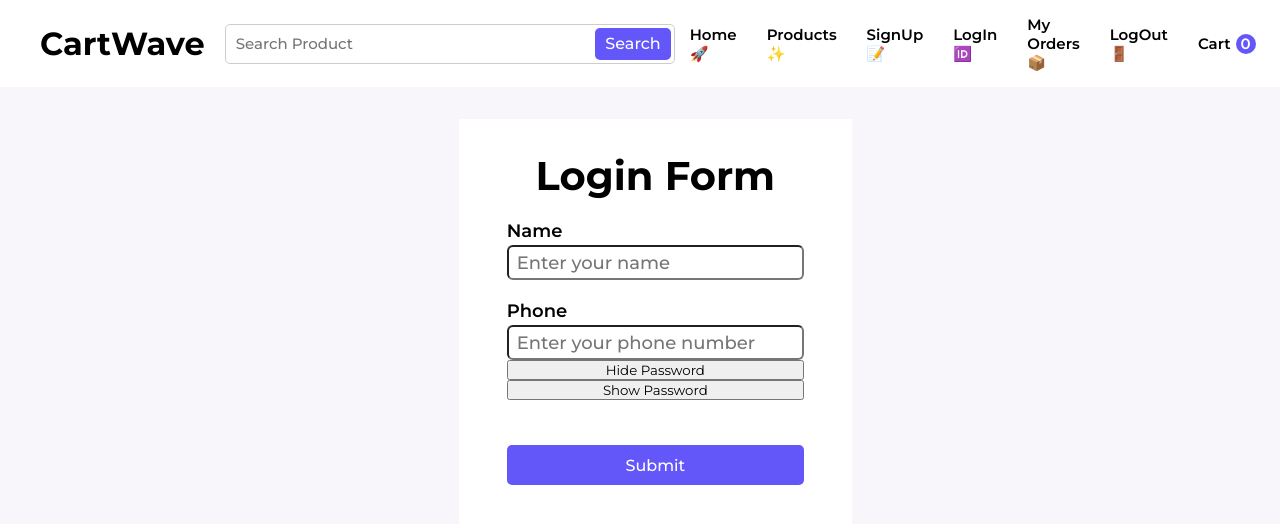
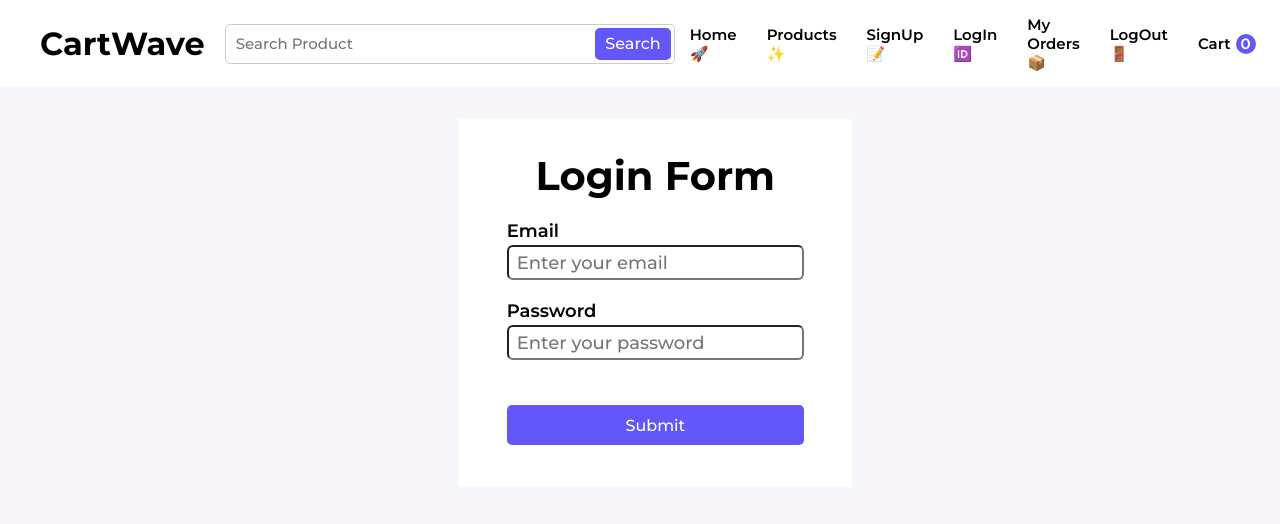
Before and after one commit to faisalkhandev/cartwave-e-commerce-web-app-, a React (Vite) app: page / in a window 1280 px wide. Shown: the top 524 px of the page. Built offline with nearby package versions, Linux system fonts and the light colour scheme.

Commit message:
feat: login form validation

```diff
--- a/package.json
+++ b/package.json
@@ -11,7 +11,8 @@
   },
   "dependencies": {
     "react": "^18.2.0",
-    "react-dom": "^18.2.0"
+    "react-dom": "^18.2.0",
+    "react-hook-form": "^7.43.9"
   },
   "devDependencies": {
     "@types/react": "^18.2.15",
--- a/src/components/Authentication/Login.jsx
+++ b/src/components/Authentication/Login.jsx
@@ -1,43 +1,45 @@
-import { useRef } from "react";
+import { useForm } from "react-hook-form";
+
 import "./Login.css";
 
 const Login = () => {
-  const passwordRef = useRef(null);
+  const { register, handleSubmit, formState } = useForm();
+  console.log(formState.errors);
   return (
     <section className="align_center form_page">
-      <form className="authentication_form">
+      <form className="authentication_form" onSubmit={handleSubmit()}>
         <h2>Login Form </h2>
         <div className="form_inputs">
           <div>
-            <label htmlFor="name">Name</label>
+            <label htmlFor="email">Email</label>
             <input
               type="text"
-              id="name"
+              id="email"
               className="form_text_input"
-              placeholder="Enter your name"
+              placeholder="Enter your email"
+              {...register("email", {
+                required: true,
+              })}
             />
+            {formState.errors.email?.type === "required" && (
+              <emp className="form_error">Please Enter your Email</emp>
+            )}
           </div>
           <div>
-            <label htmlFor="phone">Phone</label>
+            <label htmlFor="password">Password</label>
             <input
               type="password"
-              ref={passwordRef}
-              id="phone"
+              id="password"
               className="form_text_input"
-              placeholder="Enter your phone number"
+              placeholder="Enter your password"
+              {...register("password", {
+                required: true,
+                minLength: 3,
+              })}
             />
-            <button
-              type="button"
-              onClick={() => (passwordRef.current.type = "password")}
-            >
-              Hide Password
-            </button>
-            <button
-              type="button"
-              onClick={() => (passwordRef.current.type = "text")}
-            >
-              Show Password
-            </button>
+            {formState.errors.password?.type === "minLength" && (
+              <emp className="form_error">Password should be 8 characters</emp>
+            )}
           </div>
           <button type="submit" className="search_button submit_form">
             Submit
```
Also changed, not shown: 1 other file (tests, documents, lock files or other folders).
